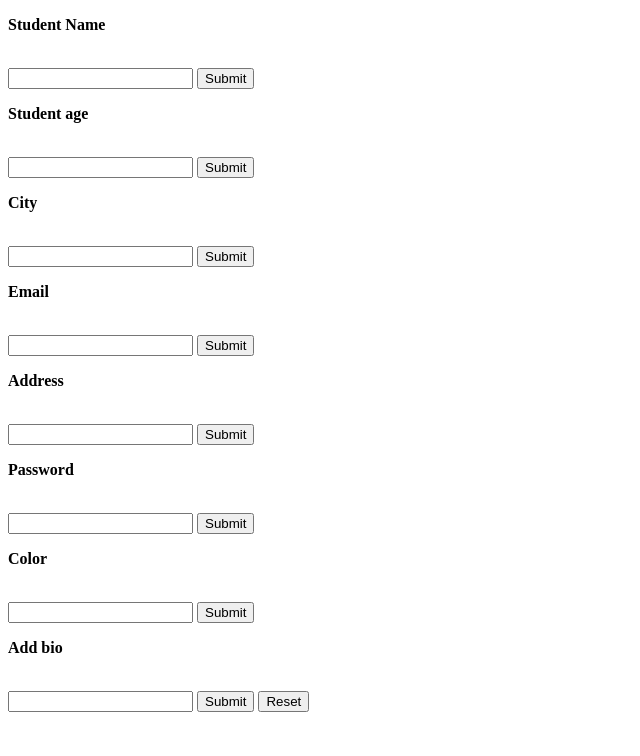
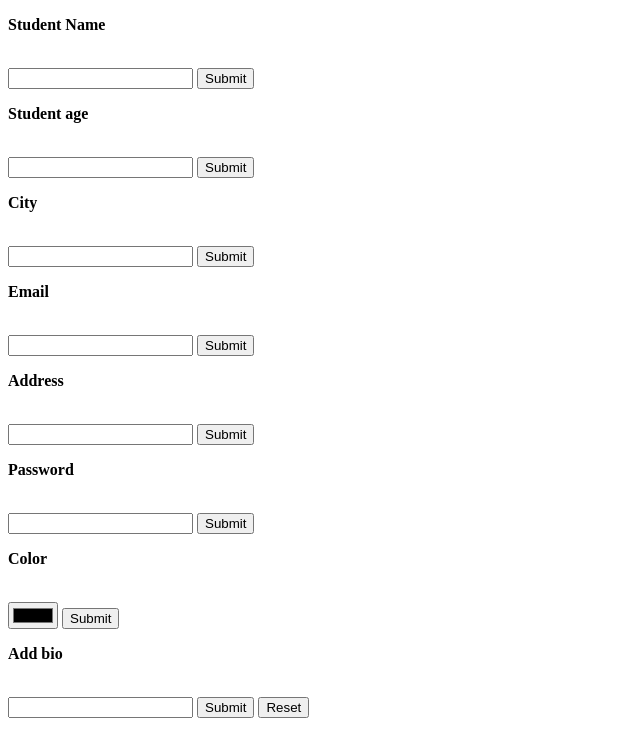
Before and after one commit to barbare19-21/forms1, a plain HTML site: page index.html in a window 1280 px wide. Shown: the whole page, without its empty margins (0-640 px from the left). Drawn offline with Linux system fonts and the light colour scheme.

Commit message:
Update index.html

```diff
--- a/index.html
+++ b/index.html
@@ -35,7 +35,7 @@
     <br>
 
     <form action="">
-        <input type="text">
+        <input type="email">
         <input type="submit">
     </form>
     <p><b>Address</b></p>
@@ -59,7 +59,7 @@
     <br>
 
     <form action="">
-        <input type="text">
+        <input type="color">
         <input type="submit">
     </form>
     <p><b>Add bio</b></p>
@@ -67,7 +67,7 @@
     <br>
 
     <form action="">
-        <input type="text">
+        <input type="textarea">
         <input type="submit">
         <input type="reset">
     </form>
```
